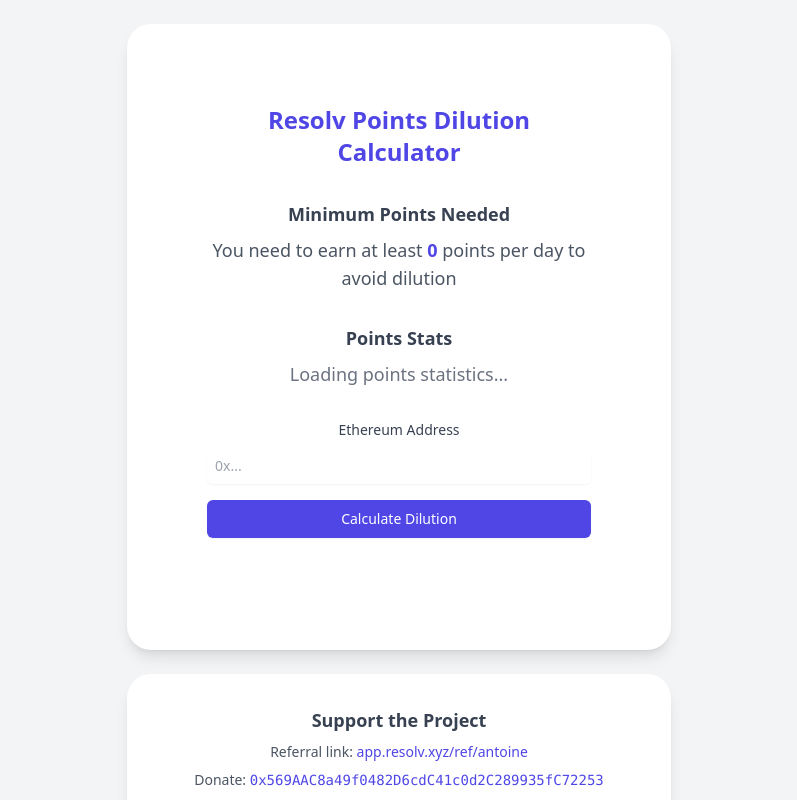
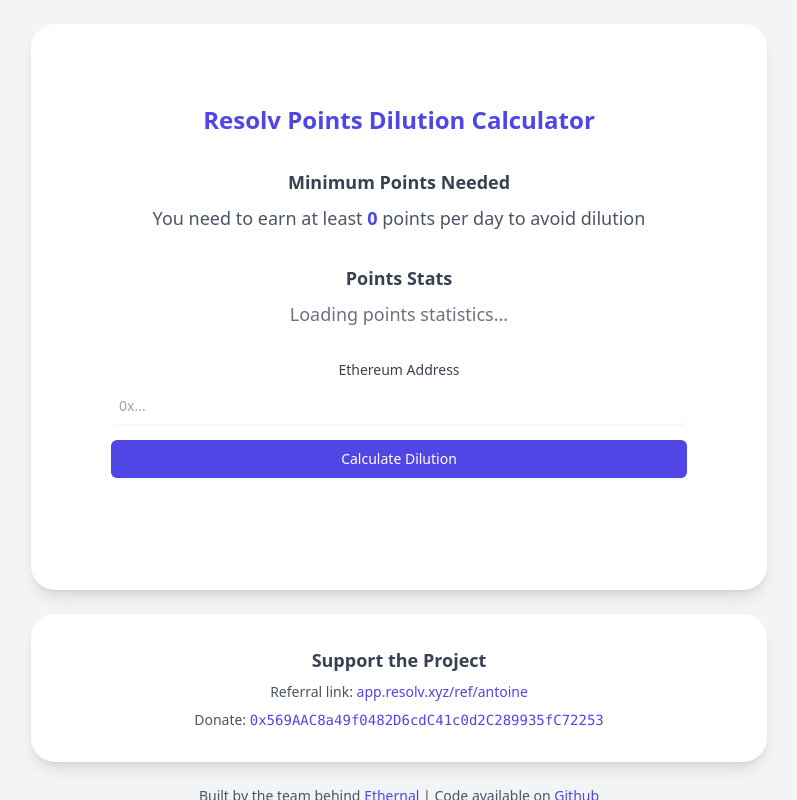
Before and after one commit to antoinedc/resolv-dilutor, a Vue app in the folder frontend/: page / in a window 1280 px wide. Shown: the whole page, without its empty margins (241-1038 px from the left). Built offline with nearby package versions, Linux system fonts and the light colour scheme; no server answers.

Commit message:
feat: increase main section width

```diff
--- a/frontend/src/App.vue
+++ b/frontend/src/App.vue
@@ -1,9 +1,9 @@
 <template>
   <div class="min-h-screen bg-gray-100 overflow-auto fixed inset-0">
     <div class="min-h-full py-6 flex flex-col items-center space-y-6">
-      <div class="w-full max-w-xl px-4">
+      <div class="w-full max-w-3xl px-4">
         <div class="relative px-4 bg-white shadow-lg sm:rounded-3xl sm:p-20">
-          <div class="max-w-md mx-auto">
+          <div class="max-w-2xl mx-auto">
             <div class="divide-y divide-gray-200">
               <div class="text-base leading-6 space-y- text-gray-700 sm:text-lg sm:leading-7">
                 <h1 class="text-2xl font-bold mb-8 text-center text-indigo-600">Resolv Points Dilution Calculator</h1>
@@ -84,7 +84,7 @@
                           {{ result.dilutionPercentage > 0 ? '+' : '' }}{{ result.dilutionPercentage }}%
                         </span>
                         <span class="text-sm text-gray-500 ml-1">
-                          (share of points {{ result.dilutionPercentage <= 0 ? 'increasing' : 'decreasing' }})
+                          (share of points {{ result.dilutionPercentage <= 0 ? 'increasing' : 'decreasing' }} daily)
                         </span>
                       </p>
                     </div>
@@ -93,7 +93,7 @@
                       <p class="text-lg">
                         <span class="font-bold text-indigo-600">{{ result.totalPoints.toLocaleString() }}</span>
                         <span class="text-sm text-gray-500 ml-1">
-                          ({{ ((result.totalPoints / pointsStats.today) * 100).toFixed(4) }}% of grand total)
+                          ({{ ((result.totalPoints / pointsStats.today) * 100).toFixed(4) }}% of all points)
                         </span>
                       </p>
                     </div>
@@ -101,7 +101,7 @@
                       <h4 class="text-sm font-medium text-gray-500 mb-1">Daily Points</h4>
                       <p class="text-lg">
                         <span class="font-bold text-indigo-600">{{ result.currentPoints.toLocaleString() }}</span>
-                        <span class="text-sm text-gray-500 ml-1">points/day ({{ ((result.currentPoints / pointsStats.change) * 100).toFixed(4) }}% of daily change)</span>
+                        <span class="text-sm text-gray-500 ml-1">points/day ({{ ((result.currentPoints / pointsStats.change) * 100).toFixed(4) }}% of daily new points)</span>
                       </p>
                     </div>
                   </div>
@@ -111,7 +111,7 @@
           </div>
         </div>
       </div>
-      <div class="w-full max-w-xl px-4">
+      <div class="w-full max-w-3xl px-4">
         <div class="relative px-4 py-6 bg-white shadow-lg sm:rounded-3xl sm:p-8">
           <div class="max-w-md mx-auto">
             <div class="space-y-4 text-center">
@@ -134,7 +134,7 @@
           </div>
         </div>
       </div>
-      <div class="w-full max-w-xl px-4">
+      <div class="w-full max-w-3xl px-4">
         <div class="text-center">
           <p class="text-sm text-gray-600">
             Built by the team behind <a href="https://tryethernal.com?ref=resolv-dilutor" target="_blank" rel="noopener noreferrer" class="text-indigo-600 hover:text-indigo-800 font-medium">Ethernal</a> | Code available on <a href="https://github.com/antoinedc/resolv-dilutor" target="_blank" rel="noopener noreferrer" class="text-indigo-600 hover:text-indigo-800 font-medium">Github</a>
```
